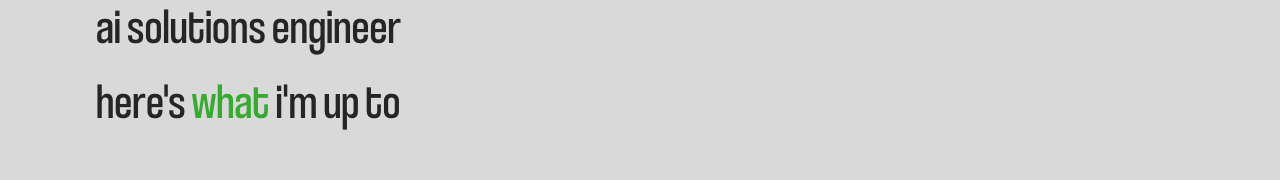
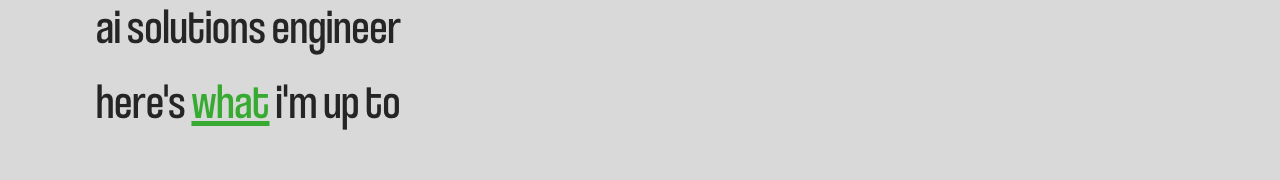
Before and after one commit to notjoedo/portfolio, a React (Vite) app: page / in a window 1280 px wide. Shown: the part 390-570 px from the top of the page. Built offline with nearby package versions, Linux system fonts and the light colour scheme.

Commit message:
Update Hero.tsx

```diff
--- a/src/pages/Hero.tsx
+++ b/src/pages/Hero.tsx
@@ -1,3 +1,5 @@
+import { Link } from 'react-router-dom';
+
 const Hero = () => {
   return (
     <div className="min-h-screen flex items-center justify-start pl-4 sm:pl-6 md:pl-16 lg:pl-24">
@@ -10,7 +12,7 @@ const Hero = () => {
           ai solutions engineer
         </p>
         <p className="text-xl sm:text-2xl md:text-3xl lg:text-[50px] font-coolvetica-condensed text-[#252525] dark:text-[#D9D9D9]">
-          here's <span className="text-[#37AB31]">what</span> i'm up to
+          here's <Link to="/about" className="text-[#37AB31] underline hover:opacity-70 transition-opacity">what</Link> i'm up to
         </p>
       </div>
     </div>
```
